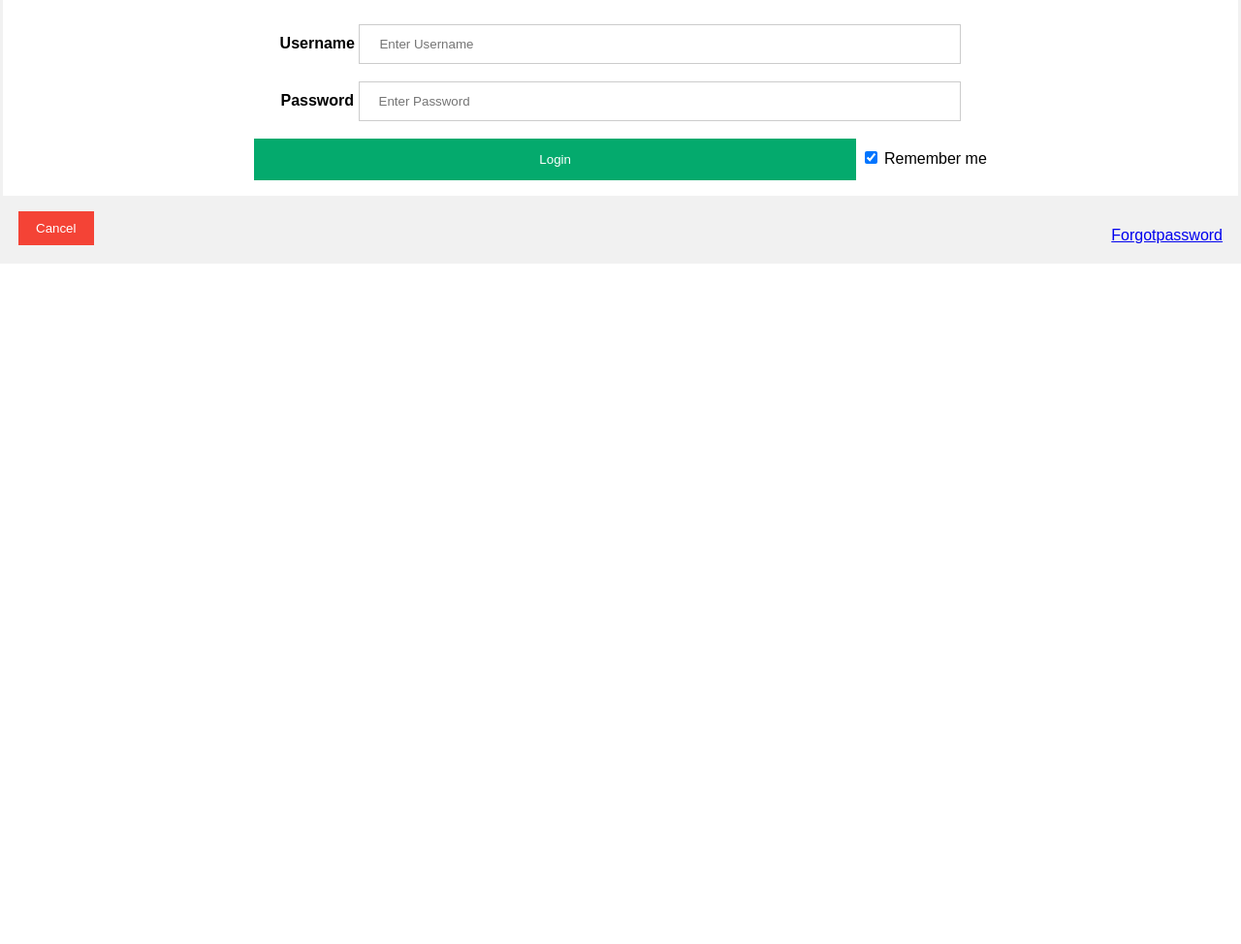
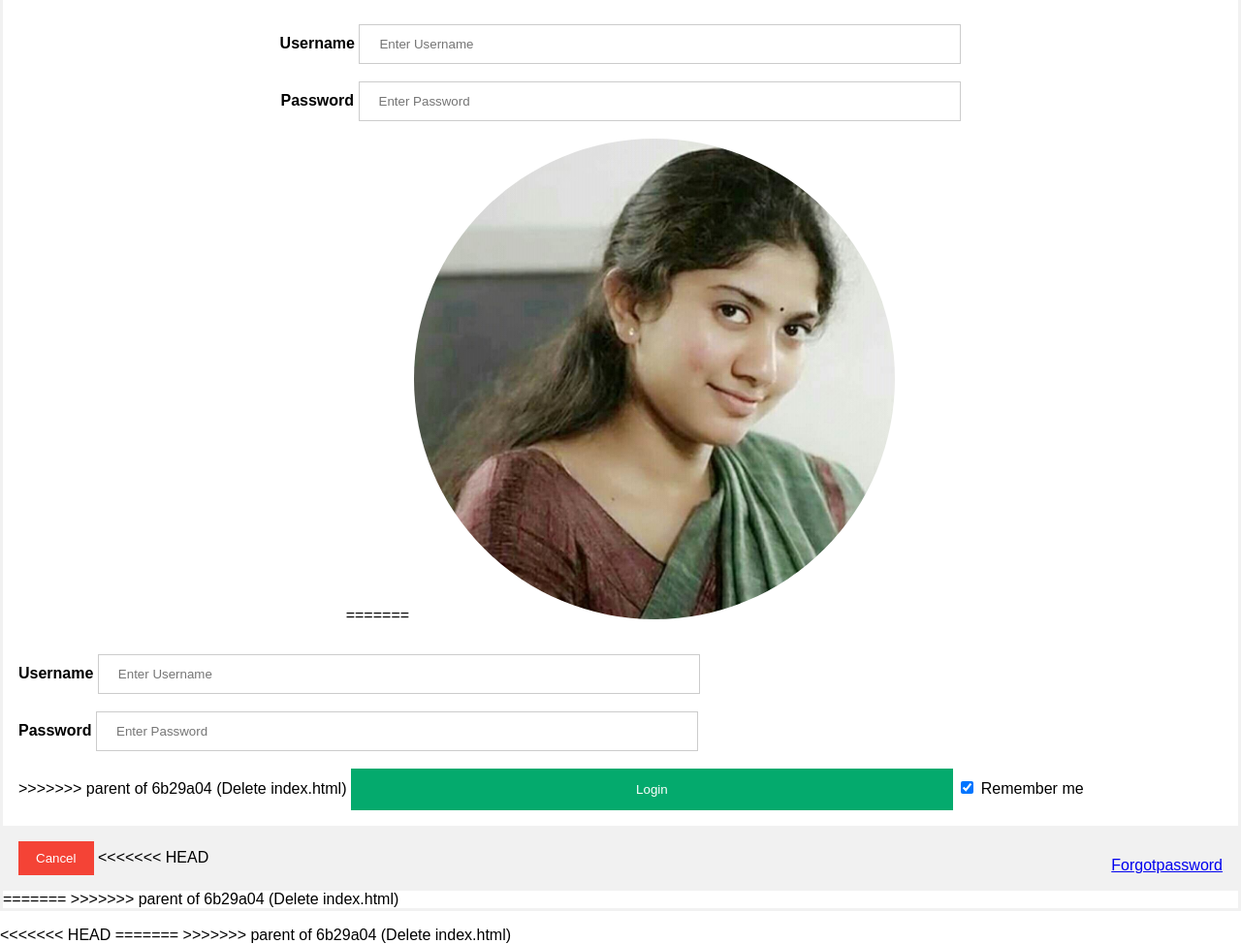
Before and after one commit to arvind3417/esproj, a plain HTML site: page index.html in a window 1280 px wide. Shown: the part 689-1663 px from the top of the page at 97% size. Before the commit the page ends 977 px from the top, so only its background shows below. Drawn offline with Linux system fonts and the light colour scheme.

Commit message:
Update index.html

```diff
--- a/index.html
+++ b/index.html
@@ -131,6 +131,7 @@
     </div>
     <form action="/action_page.php" method="post">
       <div class="imgcontainer">
+<<<<<<< HEAD
         <img src="img_avatar2.png" alt="Avatar" class="avatar">
       </div>
 
@@ -149,6 +150,18 @@
 
         <br><br>
 
+=======
+        <img src="img_avatar2.png.jpg" alt="Avatar" class="avatar">
+      </div>
+
+      <div class="container">
+        <label for="uname"><b>Username</b></label>
+        <input type="text" placeholder="Enter Username" name="uname" required="">
+        <br><br>
+        <label for="psw"><b>Password</b></label>
+        <input type="password" placeholder="Enter Password" name="psw" required="">
+        <br><br>
+>>>>>>> parent of 6b29a04 (Delete index.html)
         <button type="submit">Login</button>
         <label>
           <input type="checkbox" checked="checked" name="remember"> Remember me
@@ -158,10 +171,18 @@
       <div class="container" style="background-color:#f1f1f1">
         <button type="button" class="cancelbtn">Cancel</button>
         <a href="passf.html" class="psw">Forgotpassword</a>
+<<<<<<< HEAD
       </div></center>
+=======
+      </div>
+>>>>>>> parent of 6b29a04 (Delete index.html)
     </form>
 
 
 
 </body>
+<<<<<<< HEAD
 </html>
+=======
+</html>
+>>>>>>> parent of 6b29a04 (Delete index.html)
```
